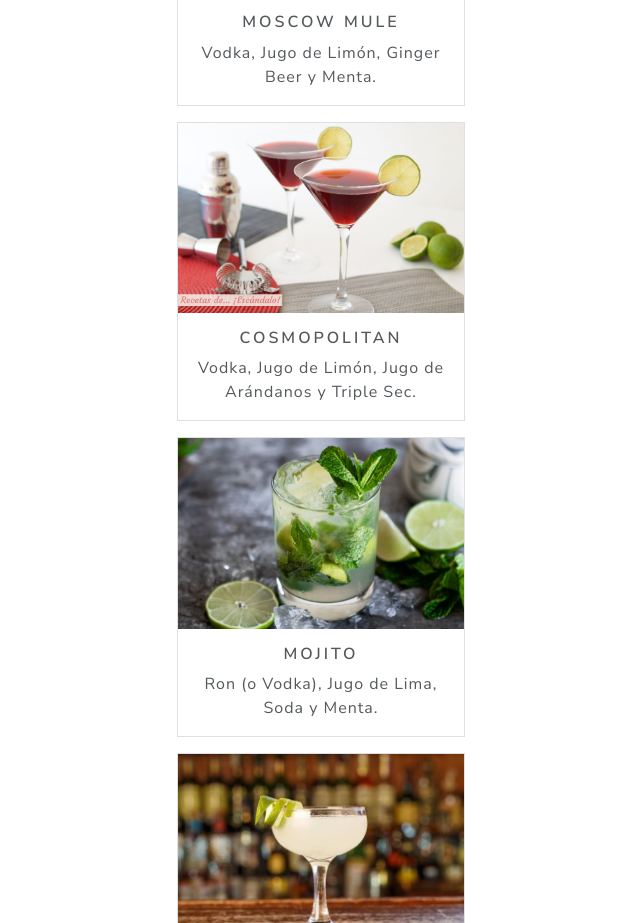
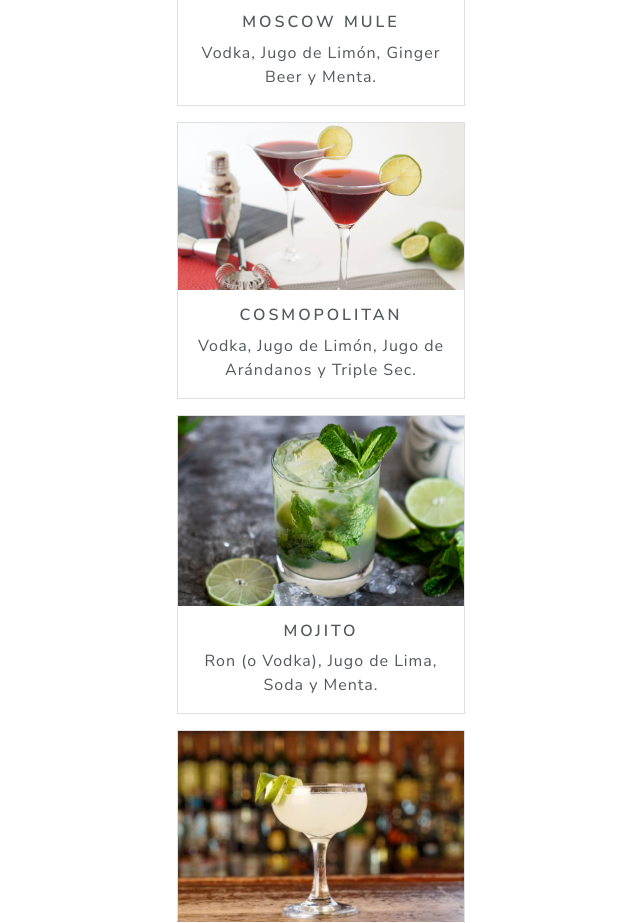
Before and after one commit to ValentinaAlvarezG/drinks-menu, a plain HTML site: page cocktails.html in a window 1280 px wide. Shown: the part 830-1753 px from the top of the page, without its empty margins (319-959 px from the left). Drawn offline with Linux system fonts and the light colour scheme.

Commit message:
fix images

```diff
--- a/cocktails.html
+++ b/cocktails.html
@@ -72,7 +72,7 @@
         </div>
       </div>
       <div class="card text-center mx-auto mt-3" style="width: 18rem;">
-        <img src="static/img/cosmopolitan.jpg" class="card-img-top" alt="...">
+        <img src="static/img/cosmopolitan.png" class="card-img-top" alt="...">
         <div class="card-body">
           <h5 class="card-title">Cosmopolitan</h5>
           <p class="card-text">Vodka, Jugo de Limón, Jugo de Arándanos y Triple Sec.</p>
```
Also changed, not shown: index.html (+1 -1 lines), static/img/cosmopolitan.jpg (deleted), static/img/cosmopolitan.png (added), static/img/terremoto.jpg (deleted), static/img/terremoto.png (added).
